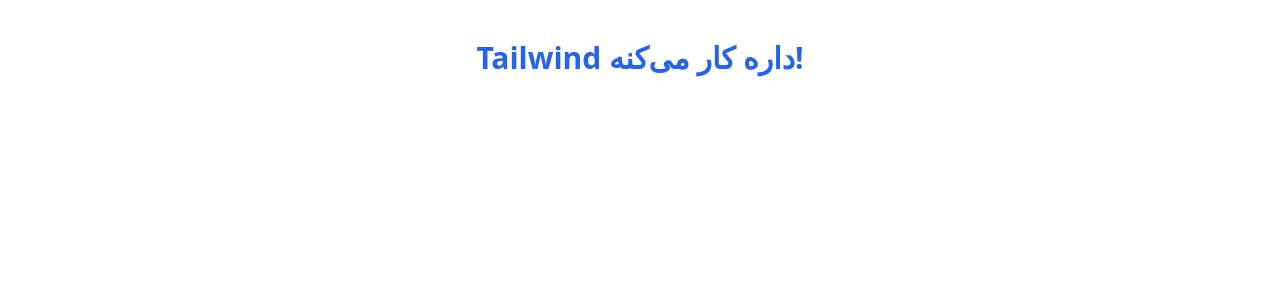
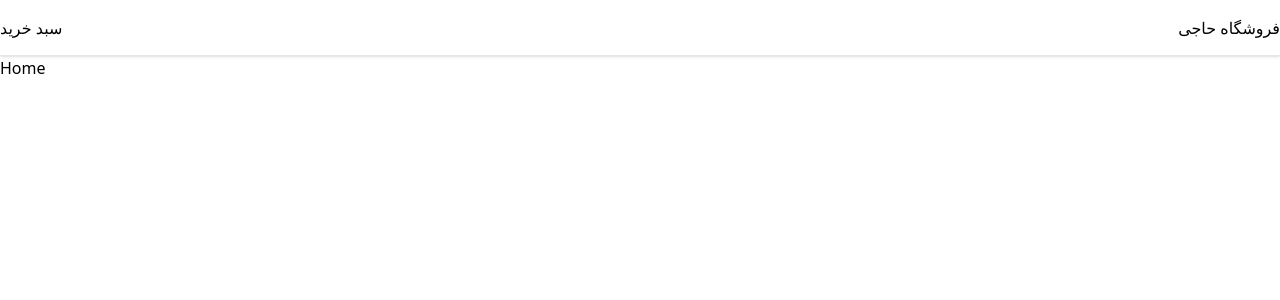
Before and after one commit to siavash500/Shopping, a React (Vite) app: page / in a window 1280 px wide. Shown: the top 300 px of the page. Built offline with nearby package versions, Linux system fonts and the light colour scheme.

Commit message:
so in this part i ctreate the 3 folder and math the tailwind extentios to vscode and write the two navbar components home and store , done

```diff
--- a/package.json
+++ b/package.json
@@ -11,7 +11,8 @@
   },
   "dependencies": {
     "react": "^19.1.0",
-    "react-dom": "^19.1.0"
+    "react-dom": "^19.1.0",
+    "react-router-dom": "^7.6.3"
   },
   "devDependencies": {
     "@eslint/js": "^9.30.1",
--- a/src/App.tsx
+++ b/src/App.tsx
@@ -1,13 +1,12 @@
 import './style.css';
+import Navbar from './Component/Navbar/Navbar';
 
 function App() {
 
 
   return (
     <>
-      <h1 className="text-3xl font-bold text-blue-600 text-center mt-10">
-        Tailwind داره کار می‌کنه!
-      </h1>
+      <Navbar />
     </>
   )
 }
--- /dev/null
+++ b/src/Component/Navbar/Navbar.tsx
@@ -0,0 +1,34 @@
+import React from 'react'
+import Home from '../../Pages/home/Home'
+import Store from '../../Pages/store/Store'
+import { BrowserRouter , Link , Route , Routes } from 'react-router-dom'
+
+export default function Navbar() {
+
+  return (
+    <>
+      <BrowserRouter>
+        <ul
+          className='flex justify-between
+                      flex-row-reverse
+                      border-b shadow
+                      items-center
+                      h-14
+                      '
+
+                      >
+          <li>
+            <Link to={'/'}>فروشگاه حاجی</Link>
+          </li>
+          <li>
+            <Link to={'/store'}>سبد خرید</Link>
+          </li>
+        </ul>
+        <Routes>
+          <Route path='/' element={<Home/>}/>
+          <Route path='/store' element={<Store/>}/>
+        </Routes>
+      </BrowserRouter>
+    </>
+  )
+}
--- /dev/null
+++ b/src/Pages/home/Home.tsx
@@ -0,0 +1,7 @@
+import React from 'react'
+
+export default function Home() {
+  return (
+    <div>Home</div>
+  )
+}
--- /dev/null
+++ b/src/Pages/store/Store.tsx
@@ -0,0 +1,7 @@
+import React from 'react'
+
+export default function Store() {
+  return (
+    <div>Store</div>
+  )
+}
--- a/src/main.tsx
+++ b/src/main.tsx
@@ -1,5 +1,7 @@
 import { StrictMode } from 'react'
 import { createRoot } from 'react-dom/client'
+import { BrowserRouter , Link , Route , Routes } from 'react-router-dom'
+
 import App from './App.tsx'
 
 createRoot(document.getElementById('root')!).render(
```
Also changed, not shown: 1 other file (tests, documents, lock files or other folders).
